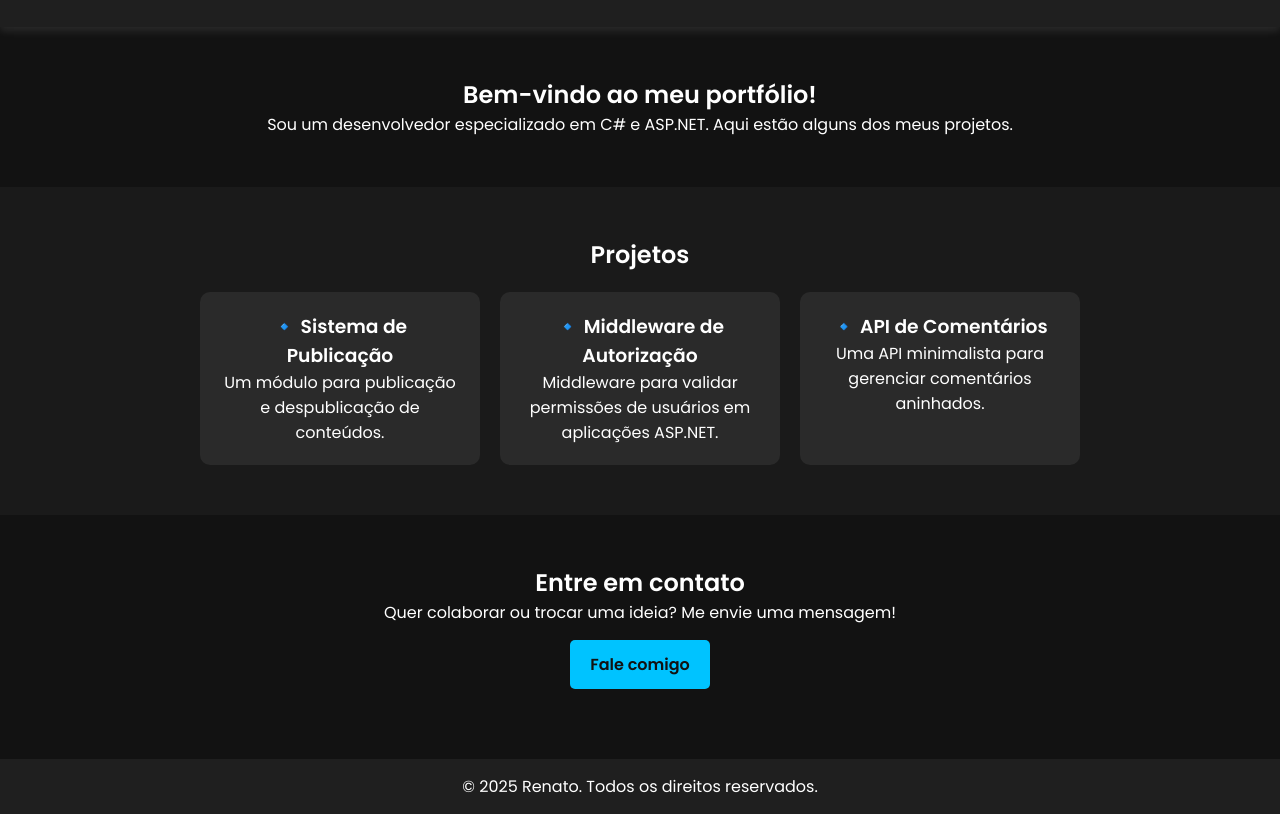
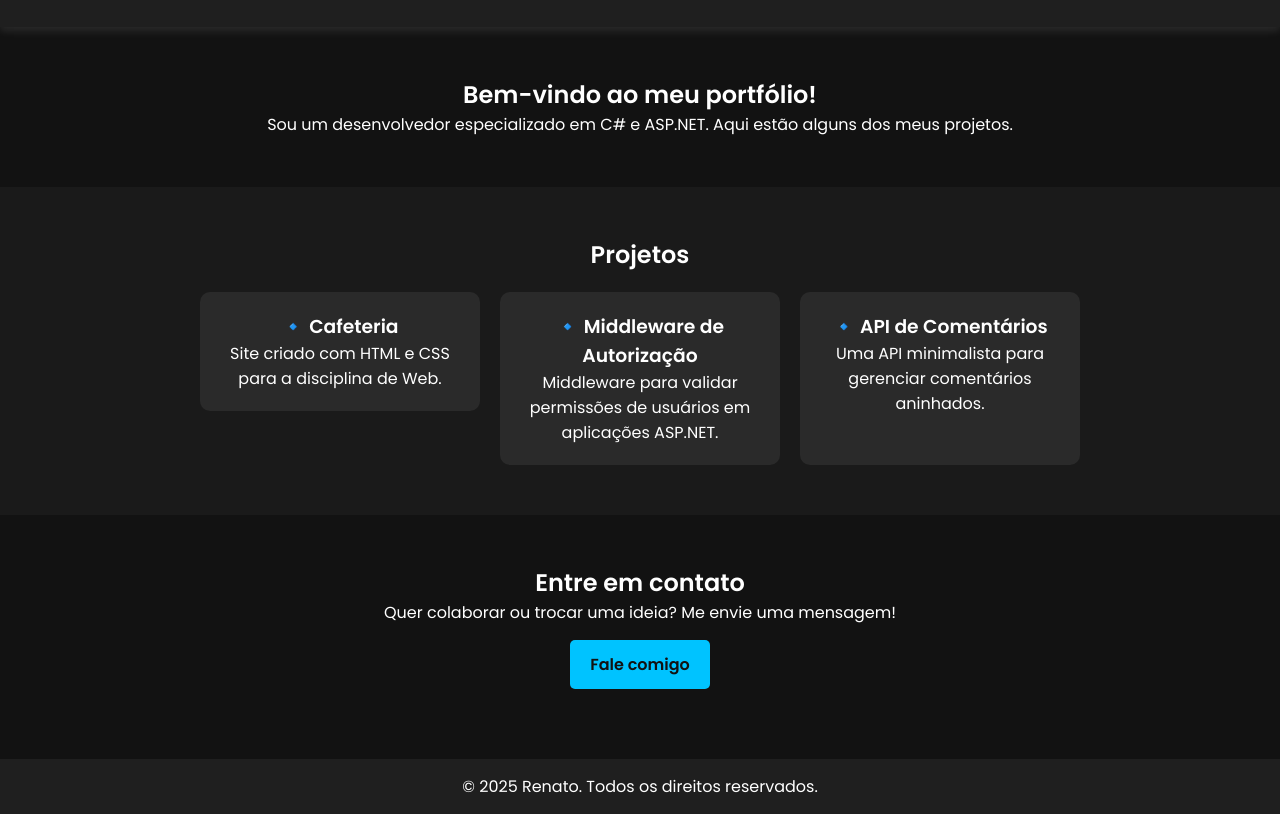
Before and after one commit to Xnilkka/MeuPortfolio, a plain HTML site: page index.html in a window 1280 px wide. Shown: the part 103-917 px from the top of the page. Drawn offline with Linux system fonts and the light colour scheme.

Commit message:
commitfnn

```diff
--- a/index.html
+++ b/index.html
@@ -27,8 +27,8 @@
         <div class="projetos-container">
             <a href="/src/index.html" target="_blank" class="projeto-link">
                 <div class="projeto">
-                    <h3>🔹 Sistema de Publicação</h3>
-                    <p>Um módulo para publicação e despublicação de conteúdos.</p>
+                    <h3>🔹 Cafeteria</h3>
+                    <p>Site criado com HTML e CSS para a disciplina de Web.</p>
                 </div>
             </a>
             <div class="projeto">
```
